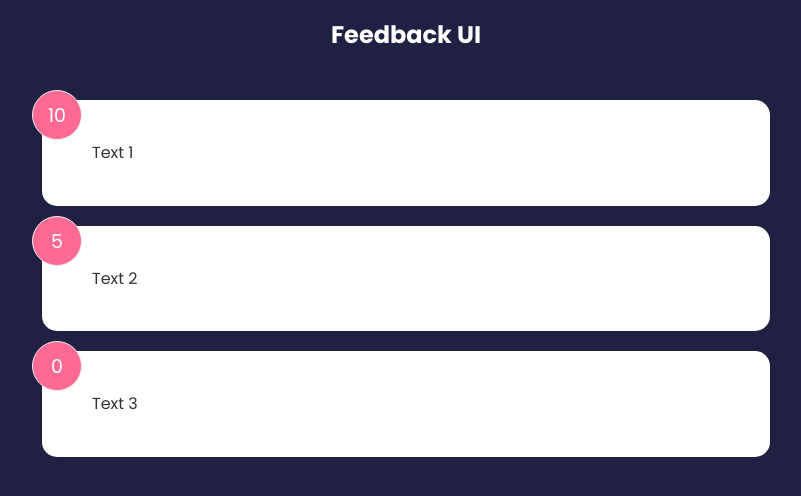
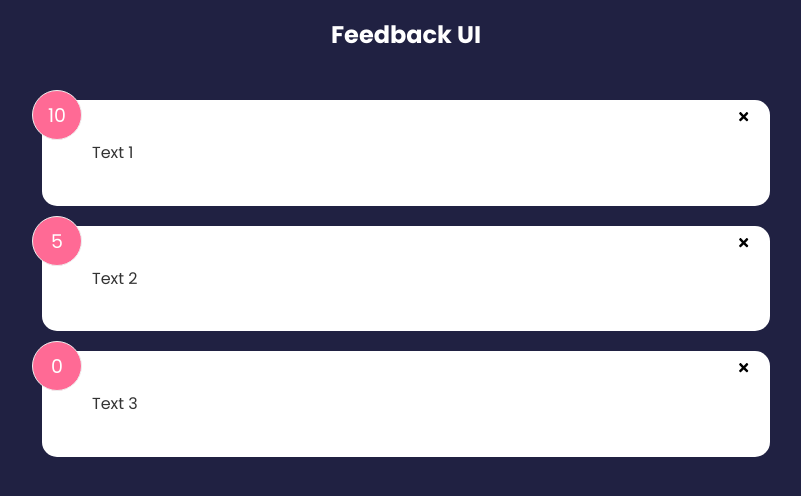
Before and after one commit to Matthew-Brennan/feedback-app, a React (Create React App) app: page / in a window 1280 px wide. Shown: the top 496 px of the page, without its empty margins (234-1035 px from the left). Built offline with nearby package versions, Linux system fonts and the light colour scheme; the HTML template or start-up script is replaced by a standard one.

Commit message:
prop drilling and deletion

```diff
--- a/src/App.js
+++ b/src/App.js
@@ -1,17 +1,24 @@
 import { useState } from "react"
 import Header from "./components/Header"
-import FeedbackItem from "./components/FeedbackItem"
 import FeedbackData from "./data/FeedbackData"
 import FeedbackList from "./components/FeedbackList"
 
 function App() {
 const [feedback, setFeedback] = useState(FeedbackData)
+const deleteFeedback = (id) => {
+    if(window.confirm('Are you sure you want to delete?'))
+        setFeedback(feedback.filter((item)=> item.id !== id))
+}
+
 
     return (
         <>
         <Header />
             <div className="container">
-                <FeedbackList feedback={feedback}/>
+                <FeedbackList
+                feedback={feedback}
+                handleDelete={deleteFeedback}
+                />
             </div>
         </>
     )
--- a/src/components/FeedbackItem.jsx
+++ b/src/components/FeedbackItem.jsx
@@ -1,10 +1,15 @@
 import Card from "./shared/card"
 import PropTypes from 'prop-types'
+import {FaTimes} from 'react-icons/fa' //import Font Awesome: FaTimes icon
 
-function FeedbackItem({item}){
+function FeedbackItem({item, handleDelete}){
+
     return(
         <Card>
             <div className="num-display">{item.rating}</div>
+            <button onClick={() => handleDelete(item.id)} className="close">
+                <FaTimes />
+            </button>
             <div className="text-display">{item.text}</div>
         </Card>
     )
--- a/src/components/FeedbackList.jsx
+++ b/src/components/FeedbackList.jsx
@@ -2,13 +2,18 @@
 import FeedbackItem from './FeedbackItem'
 import PropTypes from 'prop-types'
 
-function FeedbackList({feedback}) {
+function FeedbackList({feedback, handleDelete}) {
     if(!feedback || feedback.length === 0){
         return<p>no feedback yet</p>
     }
   return (
     <div className='feedback-list'>
-        {feedback.map((item) => (<FeedbackItem key={item.id}  item={item}/>))}
+        {feedback.map((item) => (<FeedbackItem
+        key={item.id}
+        item={item}
+        handleDelete={handleDelete}
+        />
+        ))}
 
     </div>
   )
```
Also changed, not shown: package.json (+7 -5 lines), 1 other file (tests, documents, lock files or other folders).
